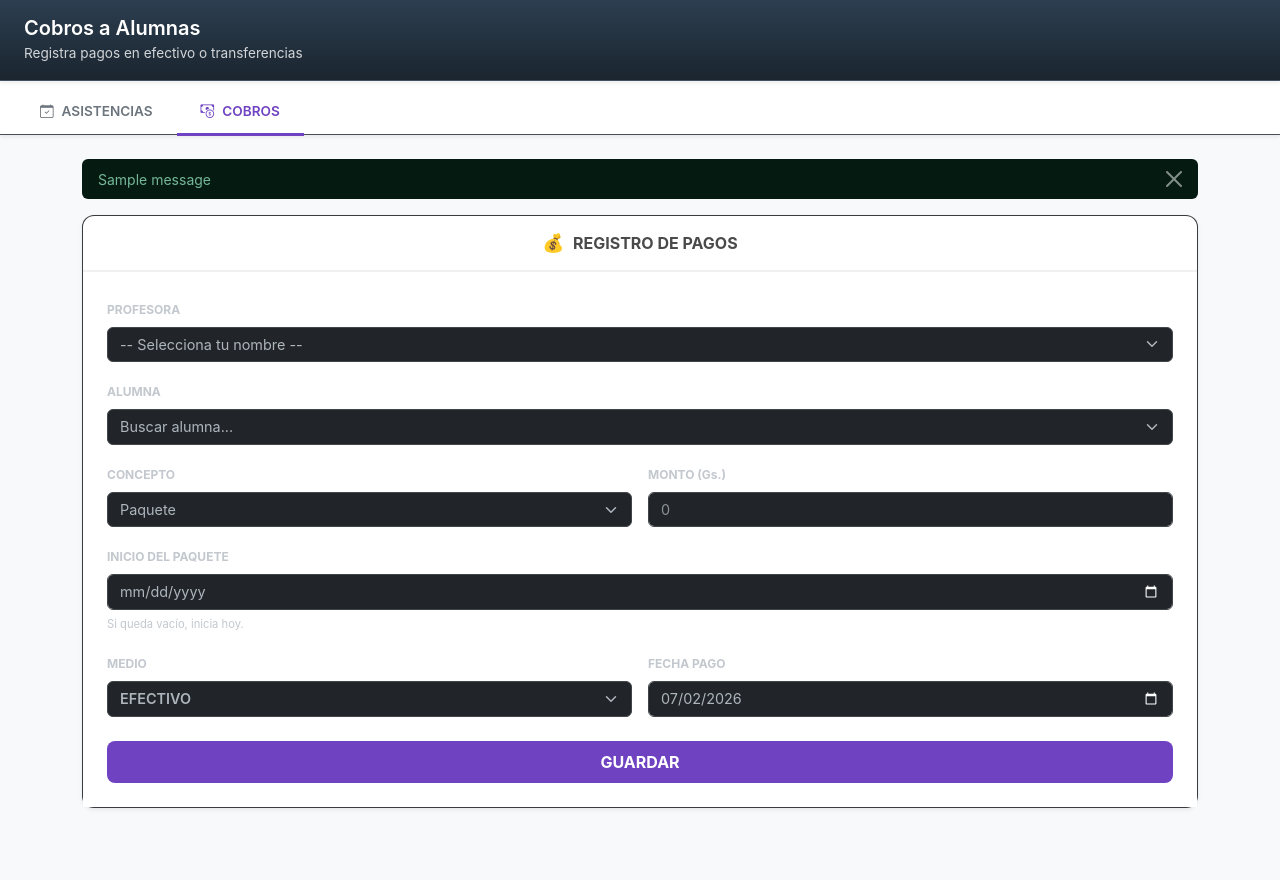
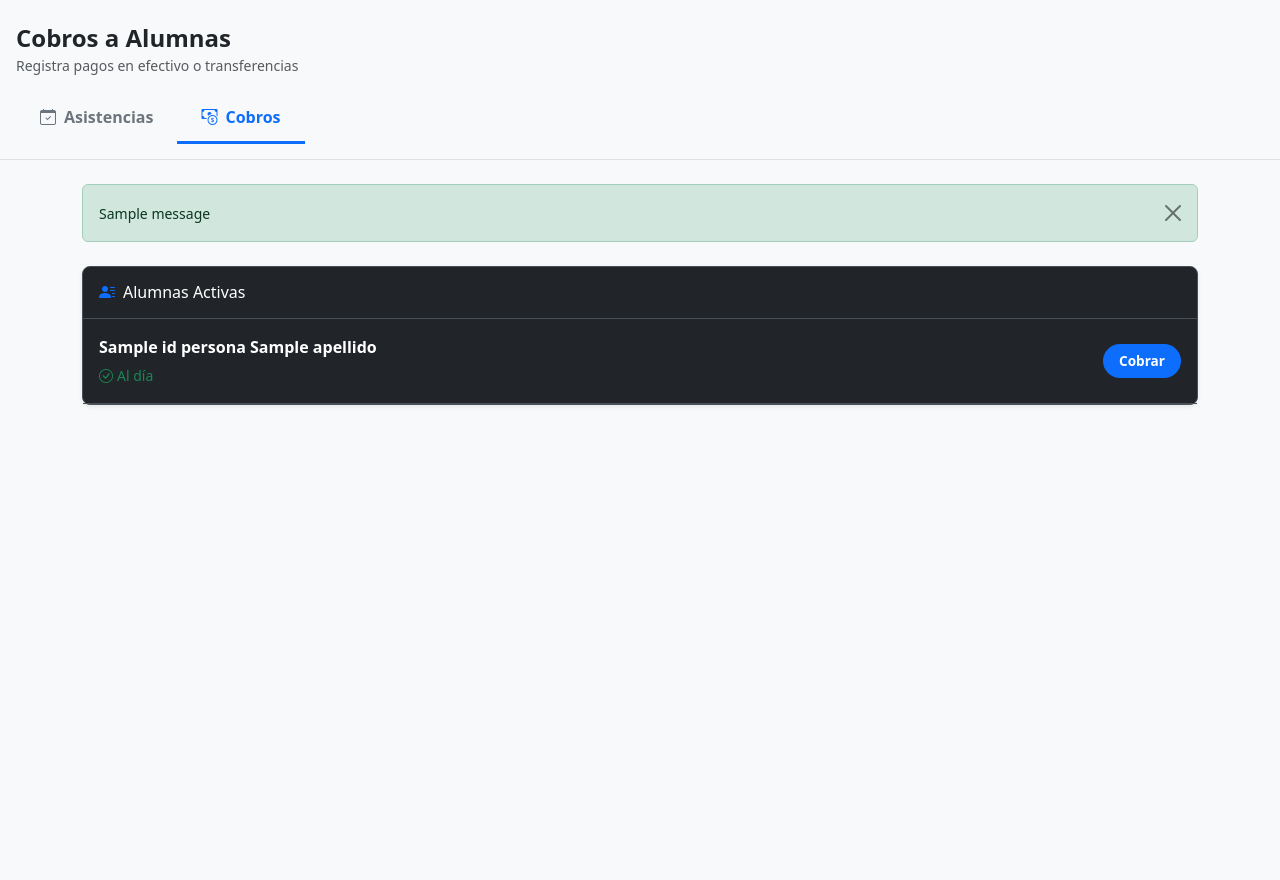
Before and after one commit to joaquingavilan/pilates, a Django app: template Pilapp/templates/admin_panel/profes/pagos.html in a window 1280 px wide. After the commit the page ends 406 px from the top, so only its background shows below. Run offline with Django 5.2, Linux system fonts and the light colour scheme; data comes from the database, SQL or seed files in the repository; tables that the repository leaves empty hold one stand-in row (values such as "Sample post"); the template is opened without the code that fills it: values that come from a table or form of the project are taken from there, most other values are stand-ins (such as "Sample title", 1, 10 or a date in 2020); one stand-in notice (Sample message) is shown.

Commit message:
style: full redesign matching backend dark cards on light bg

```diff
--- a/Pilapp/templates/admin_panel/profes/pagos.html
+++ b/Pilapp/templates/admin_panel/profes/pagos.html
@@ -1,53 +1,40 @@
+{% load static %}
 <!DOCTYPE html>
-<html lang="es" data-bs-theme="dark">
+<html lang="es">
 <head>
     <meta charset="UTF-8">
-    <meta name="viewport" content="width=device-width, initial-scale=1.0">
-    <title>Cobrar Alumnas</title>
-    <!-- Bootstrap CSS -->
+    <meta name="viewport" content="width=device-width, initial-scale=1.0, maximum-scale=1.0, user-scalable=no">
+    <title>Cobros | TuPilates</title>
+    <!-- Bootstrap 5 CSS -->
     <link href="https://cdn.jsdelivr.net/npm/bootstrap@5.3.0/dist/css/bootstrap.min.css" rel="stylesheet">
     <!-- Bootstrap Icons -->
     <link rel="stylesheet" href="https://cdn.jsdelivr.net/npm/bootstrap-icons@1.11.0/font/bootstrap-icons.css">
+    <style>
+        body { background-color: #f8f9fa; font-family: system-ui, -apple-system, sans-serif; }
+        .page-header { background: #f8f9fa; padding: 1.5rem 1rem 1rem; border-bottom: 1px solid #dee2e6; }
+        .nav-tabs .nav-link { color: #6c757d; border: none; font-weight: 600; padding: 0.75rem 1.5rem; }
+        .nav-tabs .nav-link.active { color: #0d6efd; background-color: transparent; border-bottom: 3px solid #0d6efd; }
+
+        .card.bg-dark { border-radius: 0.5rem; border-color: #495057 !important; }
+        .card-header.border-secondary { border-bottom-color: #495057 !important; }
+        .alumno-item { border-bottom: 1px solid #495057; padding: 1rem; display: flex; justify-content: space-between; align-items: center; }
+        .alumno-item:last-child { border-bottom: none; }
+
+        .deuda-badge { font-size: 0.8rem; color: #ff6b6b; background: rgba(220, 53, 69, 0.2); padding: 0.2rem 0.6rem; border-radius: 1rem; font-weight: 600; }
+        .btn-cobrar { background-color: #0d6efd; color: white; border: none; padding: 0.4rem 1rem; border-radius: 2rem; font-weight: 600; font-size: 0.85rem; }
+        .btn-cobrar:hover { background-color: #0b5ed7; color: white; }
+    </style>
 </head>
-<body style="background-color: #f8f9fa; font-family: 'Inter', sans-serif; color: #212529; padding-bottom: 3rem;">
-    <style>
-        .header {
-            background: linear-gradient(180deg, #2c3e50 0%, #1a252f 100%);
-            padding: 1rem 1.5rem;
-            position: sticky;
-            top: 0;
-            z-index: 100;
-            box-shadow: 0 0.125rem 0.25rem rgba(0,0,0,0.075);
-            color: white;
-            border-bottom: 1px solid rgba(255,255,255,0.1);
-        }
-        .header h5 { font-size: 1.25rem; font-weight: 600 !important; }
-        .header small { font-size: 0.85rem; opacity: 0.8; }
+<body>
 
-        /* Custom Tabs */
-        .nav-tabs .nav-link {
-            color: #6c757d;
-            border: none;
-            font-weight: 600;
-            padding: 0.75rem 1.5rem;
-            text-transform: uppercase;
-            font-size: 0.85rem;
-        }
-        .nav-tabs .nav-link.active {
-            color: #6f42c1;
-            background-color: transparent;
-            border-bottom: 3px solid #6f42c1;
-        }
-    </style>
-
-    <div class="header">
-        <h5 class="mb-0 fw-bold">Cobros a Alumnas</h5>
-        <small>Registra pagos en efectivo o transferencias</small>
+    <div class="page-header sticky-top">
+        <div class="mb-3">
+            <h4 class="mb-0 fw-bold text-dark">Cobros a Alumnas</h4>
+            <small class="text-muted">Registra pagos en efectivo o transferencias</small>
         </div>
 
         <!-- Navigation Tabs -->
-    <div class="bg-white px-3 pt-2 border-bottom shadow-sm mb-4 sticky-top" style="top: 70px; z-index: 90;">
-        <ul class="nav nav-tabs border-0" style="margin-bottom: -1px;">
+        <ul class="nav nav-tabs border-0">
             <li class="nav-item">
                 <a class="nav-link" href="{% url 'profes_clases_hoy' token %}">
                     <i class="bi bi-calendar-check me-2"></i>Asistencias
@@ -61,105 +48,96 @@
         </ul>
     </div>
 
-    <div class="container mt-3">
+    <div class="container mt-4 pb-5">
         {% if messages %}
-        <div class="mb-3">
+        <div class="mb-4">
             {% for message in messages %}
-            <div class="alert alert-{{ message.tags }} alert-dismissible fade show border-0 bg-opacity-10 py-2" role="alert">
+            <div class="alert alert-{{ message.tags }} alert-dismissible fade show" role="alert">
                 <small>{{ message }}</small>
-                <button type="button" class="btn-close btn-close-dark" style="padding: 0.75rem 1rem;" data-bs-dismiss="alert"></button>
+                <button type="button" class="btn-close" data-bs-dismiss="alert"></button>
             </div>
             {% endfor %}
         </div>
         {% endif %}
 
-        <div class="card mb-4 shadow-sm" style="border-radius: 12px; border: 1px solid rgba(255,255,255,0.1);">
-            <div class="card-header bg-white text-dark py-3" style="border-bottom: 2px solid #f0f0f0; border-radius: 11px 11px 0 0;">
-                <h6 class="mb-0 fw-bold text-center" style="color: #4a4a4a;">
-                    <span style="font-size: 1.1rem; margin-right: 5px;">💰</span> REGISTRO DE PAGOS
-                </h6>
+        <div class="card bg-dark border-secondary shadow-sm mb-4">
+            <div class="card-header border-secondary p-3">
+                <h6 class="mb-0 text-white"><i class="bi bi-person-lines-fill me-2 text-primary"></i>Alumnas Activas</h6>
             </div>
-            <div class="card-body bg-white text-dark p-4">
-                <form method="post" action="{% url 'profes_registrar_pago' token %}">
+            <div class="card-body p-0">
+                {% if alumnas %}
+                    {% for a in alumnas %}
+                    <div class="alumno-item">
+                        <div>
+                            <div class="text-white fw-semibold mb-1">{{ a.id_persona.nombre }} {{ a.id_persona.apellido }}</div>
+                            {% if a.tiene_deuda %}
+                                <span class="deuda-badge"><i class="bi bi-exclamation-circle me-1"></i>Paquete sin pagar</span>
+                            {% else %}
+                                <small class="text-success"><i class="bi bi-check-circle me-1"></i>Al día</small>
+                            {% endif %}
+                        </div>
+                        <button class="btn-cobrar" data-bs-toggle="modal" data-bs-target="#cobroModal{{ a.id }}">
+                            Cobrar
+                        </button>
+                    </div>
+
+                    <!-- Modal Cobro -->
+                    <div class="modal fade" id="cobroModal{{ a.id }}" tabindex="-1" aria-hidden="true">
+                        <div class="modal-dialog modal-dialog-centered">
+                            <div class="modal-content bg-dark text-white border-secondary">
+                                <div class="modal-header border-secondary">
+                                    <h5 class="modal-title fs-6">Registrar Pago: {{ a.id_persona.nombre }}</h5>
+                                    <button type="button" class="btn-close btn-close-white" data-bs-dismiss="modal" aria-label="Close"></button>
+                                </div>
+                                <div class="modal-body">
+                                    <form method="post" action="{% url 'profes_pagos' token %}">
                                         {% csrf_token %}
+                                        <input type="hidden" name="alumno_id" value="{{ a.id }}">
 
                                         <div class="mb-3">
-                        <label class="form-label text-muted fw-bold" style="font-size: 0.75rem;">PROFESORA</label>
-                        <select name="id_profesora" class="form-select border-secondary-subtle" required style="font-size: 0.9rem;">
-                            <option value="">-- Selecciona tu nombre --</option>
-                            {% for profe in instructoras %}
-                            <option value="{{ profe.id_instructor }}">{{ profe.id_persona.nombre }} {{ profe.id_persona.apellido }}</option>
+                                            <label class="form-label text-white-50 small mb-1">Paquete a Pagar</label>
+                                            <select name="paquete_id" class="form-select bg-dark text-white border-secondary" required>
+                                                {% for paquete in a.paquetes_activos %}
+                                                <option value="{{ paquete.id }}">
+                                                    Paquete: {{ paquete.id_paquete.nombre }}
+                                                    {% if not paquete.pagado %}(Pendiente){% endif %}
+                                                </option>
                                                 {% endfor %}
                                             </select>
                                         </div>
 
                                         <div class="mb-3">
-                        <label class="form-label text-muted fw-bold" style="font-size: 0.75rem;">ALUMNA</label>
-                        <select name="id_alumno_paquete" class="form-select border-secondary-subtle" required style="font-size: 0.9rem;">
-                            <option value="">Buscar alumna...</option>
-                            {% for paquete in paquetes_deudores %}
-                            <option value="{{ paquete.id_alumno_paquete }}">
-                                {{ paquete.id_alumno.id_persona.nombre }} {{ paquete.id_alumno.id_persona.apellido }} - {{ paquete.id_paquete.nombre }} (Gs. {{ paquete.id_paquete.costo|floatformat:"0" }})
-                            </option>
-                            {% endfor %}
+                                            <label class="form-label text-white-50 small mb-1">Monto a Registrar (Gs.)</label>
+                                            <input type="number" name="monto" class="form-control bg-dark text-white border-secondary" required placeholder="Ej: 200000">
+                                        </div>
+
+                                        <div class="mb-4">
+                                            <label class="form-label text-white-50 small mb-1">Método de Pago</label>
+                                            <select name="metodo_pago" class="form-select bg-dark text-white border-secondary" required>
+                                                <option value="efectivo">Efectivo</option>
+                                                <option value="transferencia">Transferencia</option>
+                                                <option value="tarjeta">Tarjeta</option>
                                             </select>
                                         </div>
 
-                    <div class="row mb-3">
-                        <div class="col-6 pe-2">
-                            <label class="form-label text-muted fw-bold" style="font-size: 0.75rem;">CONCEPTO</label>
-                            <select name="tipo_pago" class="form-select border-secondary-subtle select-tipo-pago" required style="font-size: 0.9rem;">
-                                <option value="renovar">Paquete</option>
-                                <option value="saldar">Saldar Deuda</option>
-                            </select>
-                        </div>
-                        <div class="col-6 ps-2">
-                            <label class="form-label text-muted fw-bold" style="font-size: 0.75rem;">MONTO (Gs.)</label>
-                            <input type="number" name="monto" class="form-control border-secondary-subtle" required placeholder="0" style="font-size: 0.9rem;">
+                                        <button type="submit" class="btn btn-primary w-100 fw-bold py-2">Confirmar Pago</button>
+                                    </form>
                                 </div>
                             </div>
-
-                    <div class="mb-3 row-fecha-inicio">
-                        <label class="form-label text-muted fw-bold" style="font-size: 0.75rem;">INICIO DEL PAQUETE</label>
-                        <input type="date" name="fecha_inicio" class="form-control border-secondary-subtle" style="font-size: 0.9rem;">
-                        <small class="text-muted" style="font-size: 0.7rem;">Si queda vacío, inicia hoy.</small>
-                    </div>
-
-                    <div class="row mb-4">
-                        <div class="col-6 pe-2">
-                            <label class="form-label text-muted fw-bold" style="font-size: 0.75rem;">MEDIO</label>
-                            <select name="metodo_pago" class="form-select border-secondary-subtle fw-semibold" required style="font-size: 0.9rem;">
-                                <option value="efectivo">EFECTIVO</option>
-                                <option value="transferencia">TRANSFERENCIA</option>
-                            </select>
-                        </div>
-                        <div class="col-6 ps-2">
-                            <label class="form-label text-muted fw-bold" style="font-size: 0.75rem;">FECHA PAGO</label>
-                            <input type="date" name="fecha_pago" class="form-control border-secondary-subtle" required value="{% now 'Y-m-d' %}" style="font-size: 0.9rem;">
                         </div>
                     </div>
-
-                    <button type="submit" class="btn w-100 fw-bold py-2" style="background-color: #6f42c1; color: white; border-radius: 8px;">GUARDAR</button>
-                </form>
+                    {% endfor %}
+                {% else %}
+                    <div class="p-4 text-center text-white-50">
+                        <i class="bi bi-check2-circle fs-2 d-block mb-2 text-success"></i>
+                        <small>No hay alumnas registradas</small>
+                    </div>
+                {% endif %}
             </div>
         </div>
     </div>
 
     <!-- Bootstrap JS -->
     <script src="https://cdn.jsdelivr.net/npm/bootstrap@5.3.0/dist/js/bootstrap.bundle.min.js"></script>
-    <script>
-        document.querySelectorAll('.select-tipo-pago').forEach(select => {
-            select.addEventListener('change', function() {
-                const form = this.closest('form');
-                const rowFecha = form.querySelector('.row-fecha-inicio');
-                if (this.value === 'renovar') {
-                    rowFecha.style.display = 'block';
-                } else {
-                    rowFecha.style.display = 'none';
-                    form.querySelector('input[name="fecha_inicio"]').value = '';
-                }
-            });
-        });
-    </script>
 </body>
 </html>
```
Also changed, not shown: Pilapp/templates/admin_panel/profes/clases_hoy.html (+70 -144 lines). Lines whose indentation alone changed are shown as unchanged.
